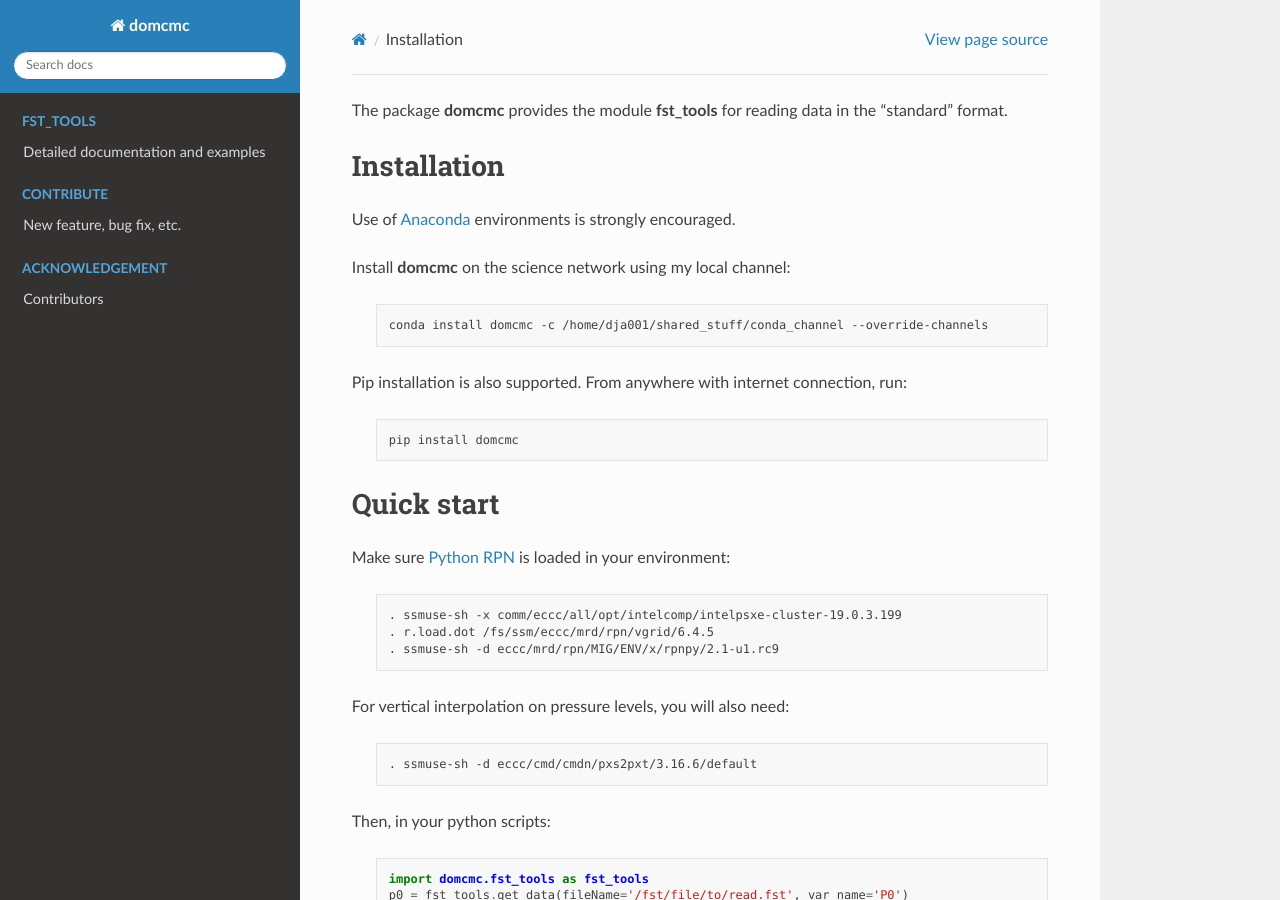
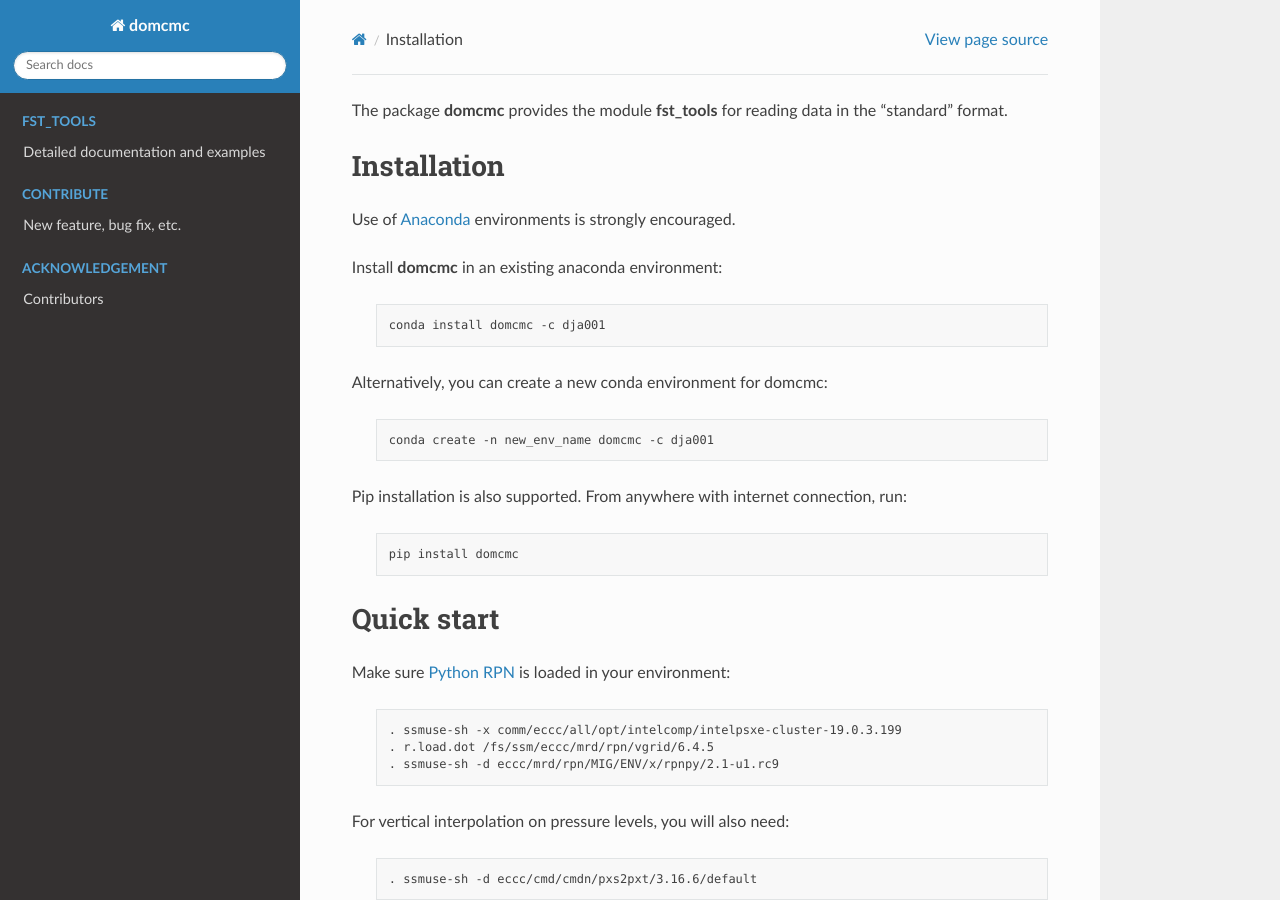
Before and after one commit to sebastiendfortier/domcmc, a Sphinx documentation site: the page built from docs/index.rst, in a window 1280 px wide and 900 px high. Built offline with Sphinx 7.4.7 and the Read the Docs theme 2.0.0, drawn with Linux system fonts in a browser that asks for light colours.

Commit message:
switched to conda channel for install
Install instructions in docs now refer to conda channel dja001 instead
of local channel on science netork.
This allows to make conda envs directly using the domcmc requirements in
setup.py

Also added scipy and pytz which are requirements of of rpnpy.

```diff
--- a/docs/index.rst
+++ b/docs/index.rst
@@ -22,11 +22,17 @@ Installation
 
 Use of `Anaconda <https://wiki.cmc.ec.gc.ca/wiki/Anaconda>`_ environments is strongly encouraged.
 
-Install **domcmc** on the science network using my local channel:
+Install **domcmc** in an existing anaconda environment:
 
   .. code-block:: bash
 
-     conda install domcmc -c /home/dja001/shared_stuff/conda_channel --override-channels
+     conda install domcmc -c dja001
+
+Alternatively, you can create a new conda environment for domcmc:
+
+  .. code-block:: bash
+
+     conda create -n new_env_name domcmc -c dja001
 
 Pip installation is also supported. From anywhere with internet connection, run:
 
--- a/publish_howto.txt
+++ b/publish_howto.txt
@@ -48,7 +48,7 @@ conda index conda_channel/
 - test the conda package in a frest conda environment with:
 conda install domcmc -c /home/dja001/shared_stuff/conda_channel --override-channels
 or
-conda update domcmc -c /home/dja001/shared_stuff/conda_channel --override-channels
+conda upgrade domcmc -c /home/dja001/shared_stuff/conda_channel --override-channels
 
 - push the docs
 rsync -auv --delete docs/_build/html/ /home/dja001/public_html/domcmc/
--- a/setup.py
+++ b/setup.py
@@ -22,5 +22,6 @@ setup(
     long_description=long_description,
     long_description_content_type="text/markdown",
     packages=find_packages(),
-    install_requires=['python >= 3.7.0', 'numpy >= 1.17.0' ],
+    python_requires='>=3',
+    install_requires=['python >= 3.7.0', 'numpy >= 1.17.0', 'scipy', 'pytz'],
 )
```
Also changed, not shown: CHANGELOG.md (+13 -0 lines), 1 other file.
